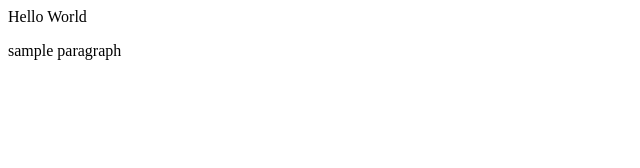
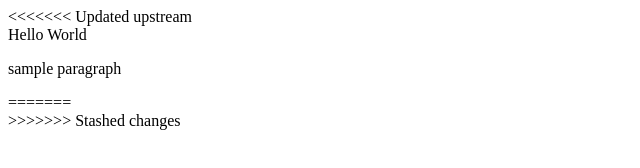
Before and after one commit to MimicAk/Organ-Donation, a plain HTML site: page index.html in a window 1280 px wide. Shown: the whole page, without its empty margins (0-640 px from the left). Drawn offline with Linux system fonts and the light colour scheme.

Commit message:
Update index.html

```diff
--- a/index.html
+++ b/index.html
@@ -7,6 +7,7 @@
     <title>Organ Donation</title>
 </head>
 <body>
+<<<<<<< Updated upstream
 
     <div class="header">
         Hello World
@@ -14,5 +15,10 @@
 
     <p>sample paragraph</p>
 
+=======
+    <div class="hello">
+
+    </div>
+>>>>>>> Stashed changes
 </body>
 </html>
```
